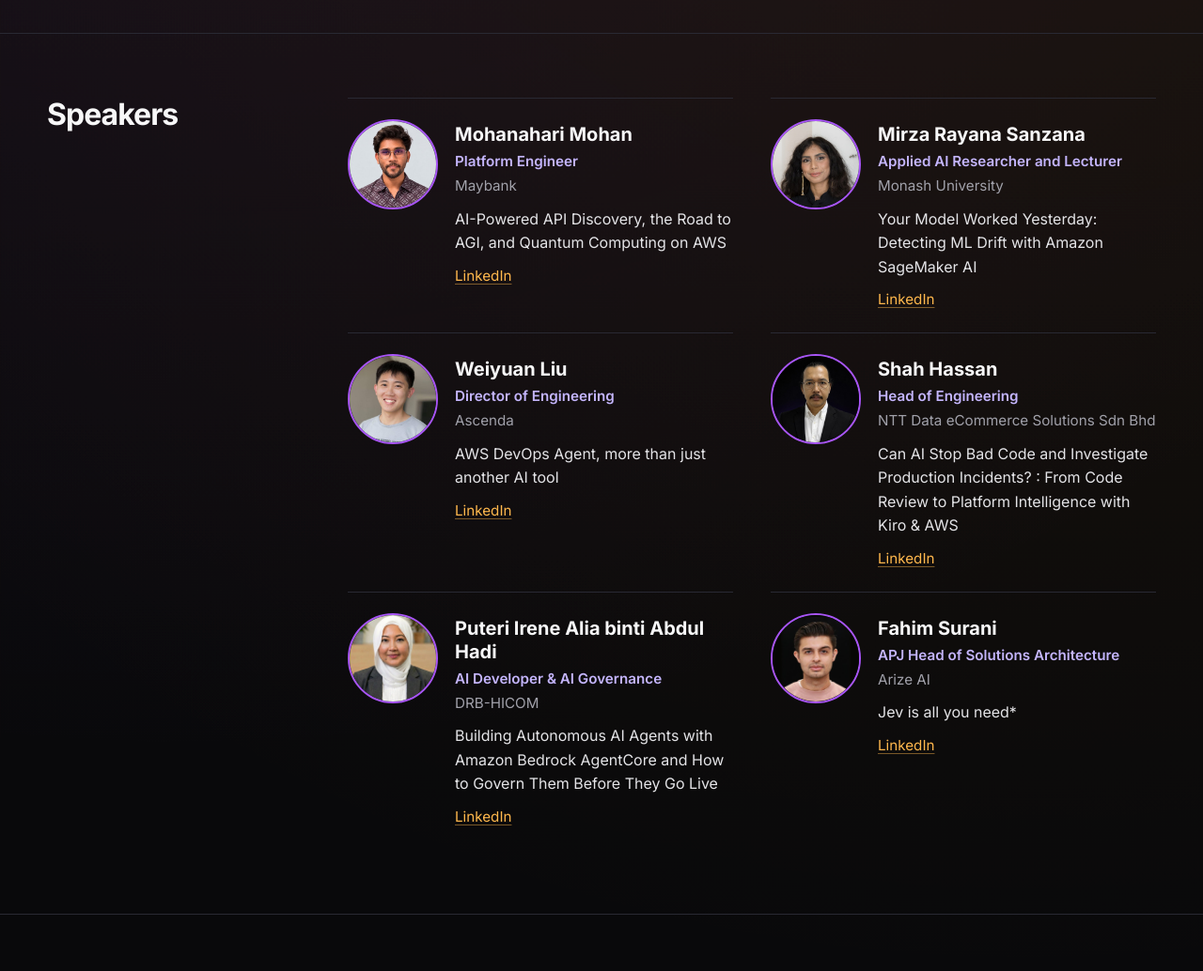
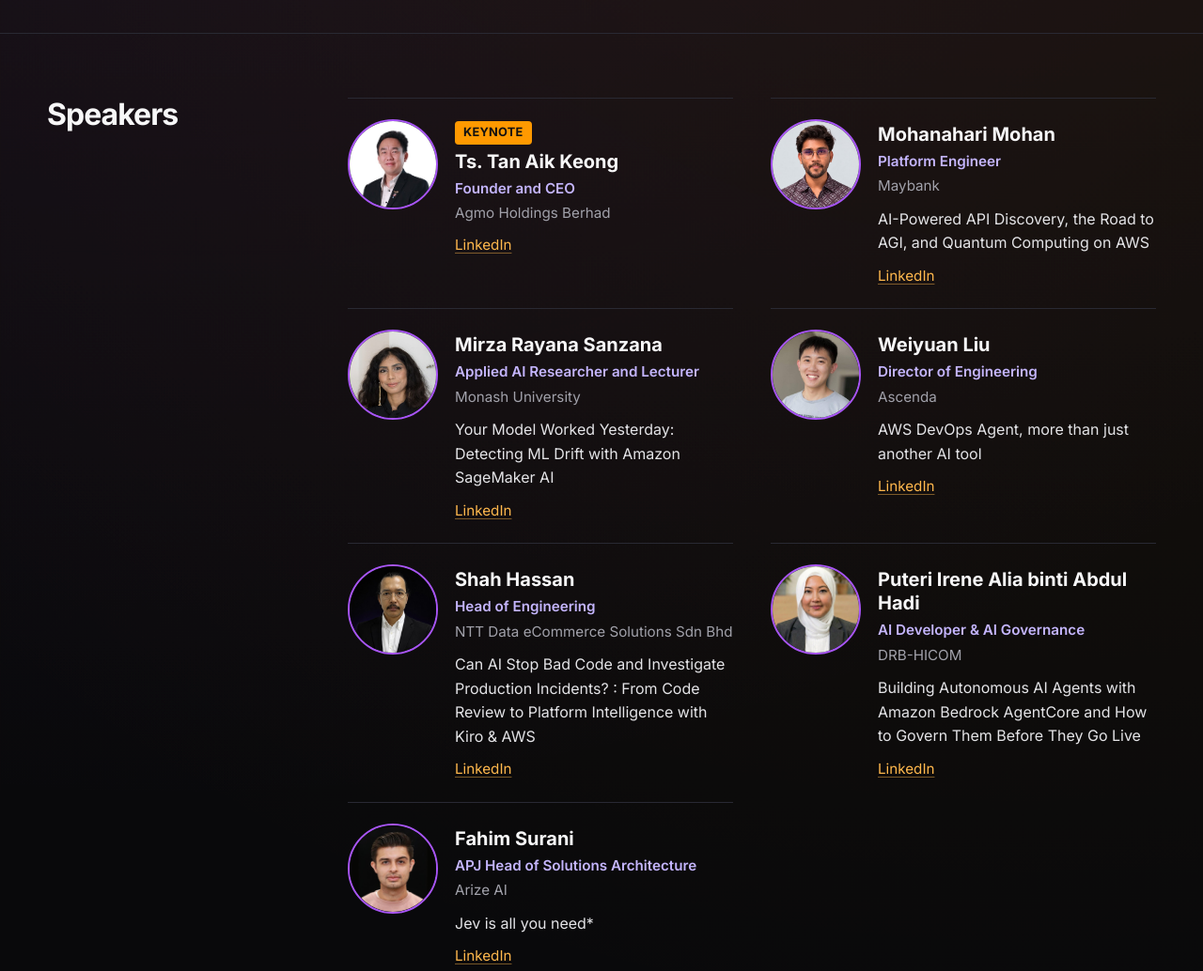
Before and after one commit to awsugaimlkl/website, an Astro site: page /events/community-day-2026 in a window 1280 px wide. Shown: the part 1980-3014 px from the top of the page at 94% size. Built offline with nearby package versions, Linux system fonts and the light colour scheme; Astro itself is replaced by a stand-in of ours.

Commit message:
Add Ts. Tan Aik Keong as Community Day keynote speaker

```diff
--- a/src/components/Speaker.astro
+++ b/src/components/Speaker.astro
@@ -2,7 +2,8 @@
 import { Image } from "astro:assets";
 
 // placeholder: an empty profile for a speaker who has not been announced yet.
-const { name = "", role, affiliation, talk, linkedin, photo, placeholder = false } = Astro.props;
+// keynote: true shows a "Keynote" label above the name.
+const { name = "", role, affiliation, talk, linkedin, photo, keynote = false, placeholder = false } = Astro.props;
 
 // Use the photo in src/assets/speakers if there is one, otherwise show initials.
 const files = import.meta.glob("/src/assets/speakers/*.{jpg,jpeg,png,webp}", { eager: true });
@@ -53,6 +54,7 @@
     <span class="portrait initials" aria-hidden="true">{initials}</span>
   )}
   <div>
+    {keynote && <p class="badge">Keynote</p>}
     <h3>{name}</h3>
     {role && <p class="role">{role}</p>}
     {affiliation && <p class="affiliation">{affiliation}</p>}
@@ -154,6 +156,23 @@
   }
 }
 
+.badge {
+  display: inline-block;
+  margin: 2px 0 6px;
+  padding: 2px 9px;
+  border-radius: 4px;
+  background: var(--orange);
+  color: #111;
+  font-size: .8rem;
+  font-weight: 700;
+  letter-spacing: .02em;
+  text-transform: uppercase;
+}
+
+.badge + h3 {
+  margin-top: 0;
+}
+
 .role {
   margin: 0;
   color: #c4b5fd;
--- a/src/pages/events/community-day-2026.md
+++ b/src/pages/events/community-day-2026.md
@@ -65,7 +65,15 @@
 #     talk: "Talk title"
 #     linkedin: "https://www.linkedin.com/in/..."
 #     photo: "full-name"
+# Add keynote: true to show a "Keynote" label above the name. Keynote speakers go first.
+# A keynote with no talk title yet can leave talk out.
 speakers:
+  - name: "Ts. Tan Aik Keong"
+    role: "Founder and CEO"
+    affiliation: "Agmo Holdings Berhad"
+    linkedin: "https://www.linkedin.com/in/tan-aik-keong"
+    photo: "tan-aik-keong"
+    keynote: true
   - name: "Mohanahari Mohan"
     role: "Platform Engineer"
     affiliation: "Maybank"
@@ -109,13 +117,13 @@
 #   - time: "10:00 AM – 10:45 AM"
 #     title: "Talk title"
 #     speaker: "Speaker name, Company"
-agendaNote: "Session times and the keynote speaker are subject to confirmation."
+agendaNote: "Session times are subject to confirmation."
 agenda:
   - time: "9:00 AM – 9:30 AM"
     title: "Registration and welcome"
   - time: "9:30 AM – 10:00 AM"
     title: "Opening remarks and keynote"
-    speaker: "Keynote speaker to be announced"
+    speaker: "Keynote by Ts. Tan Aik Keong, Agmo Holdings Berhad"
   - time: "10:00 AM – 10:45 AM"
     title: "AWS DevOps Agent, more than just another AI tool"
     speaker: "Weiyuan Liu, Ascenda"
```
Also changed, not shown: src/assets/speakers/tan-aik-keong.jpg (added).
